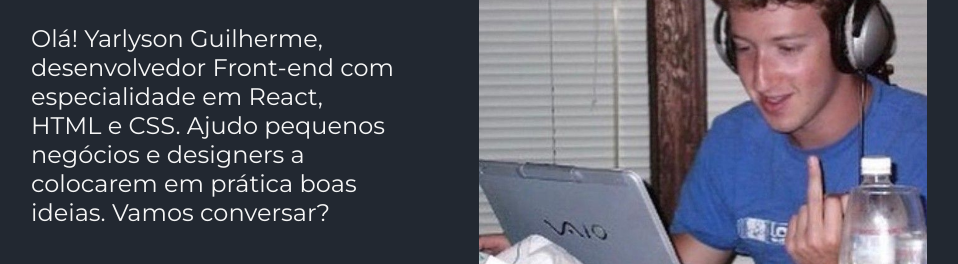
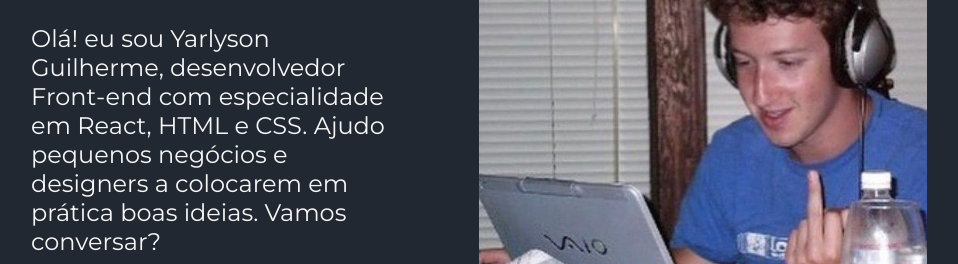
Before and after one commit to yarlysonguilherme7-spec/portifolio, a plain HTML site: page index.html in a window 1280 px wide. Shown: the part 407-671 px from the top of the page, without its empty margins (161-1119 px from the left). Drawn offline with nearby package versions, Linux system fonts and the light colour scheme.

Commit message:
Update index.html

```diff
--- a/index.html
+++ b/index.html
@@ -21,7 +21,7 @@
             <h1 class="apresentacao__conteudo__titulo">Eleve seu negócio digital a outro nível<strong
             class="titulo-destaque"> com um Front-end de qualidade!
             </strong></h1>
-            <p class="apresentacao__conteudo__texto">Olá! Yarlyson Guilherme, desenvolvedor
+            <p class="apresentacao__conteudo__texto">Olá! eu sou Yarlyson Guilherme, desenvolvedor
             Front-end com especialidade em React, HTML e
             CSS. Ajudo pequenos negócios e designers a
             colocarem em prática boas ideias. Vamos
```
